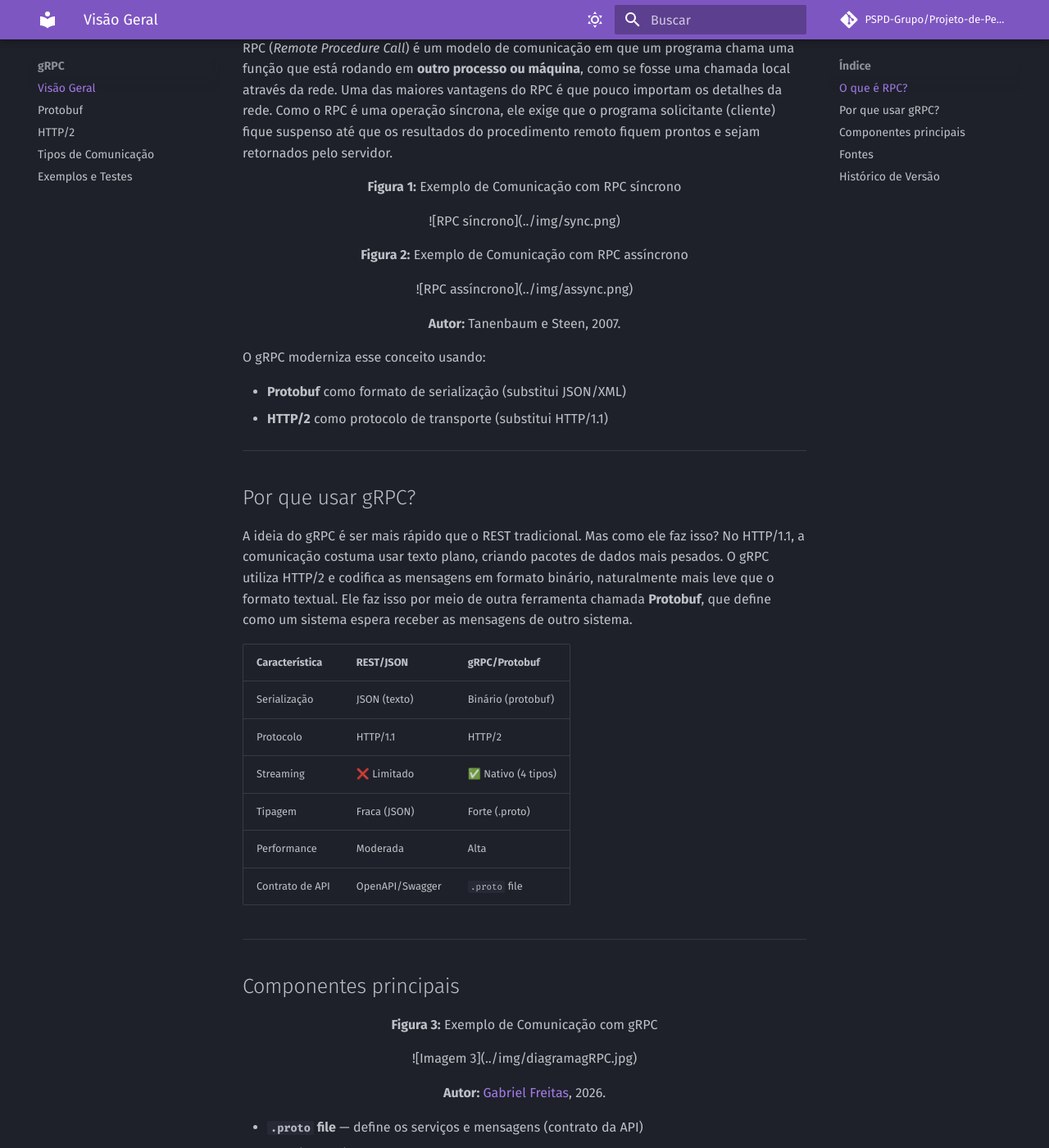
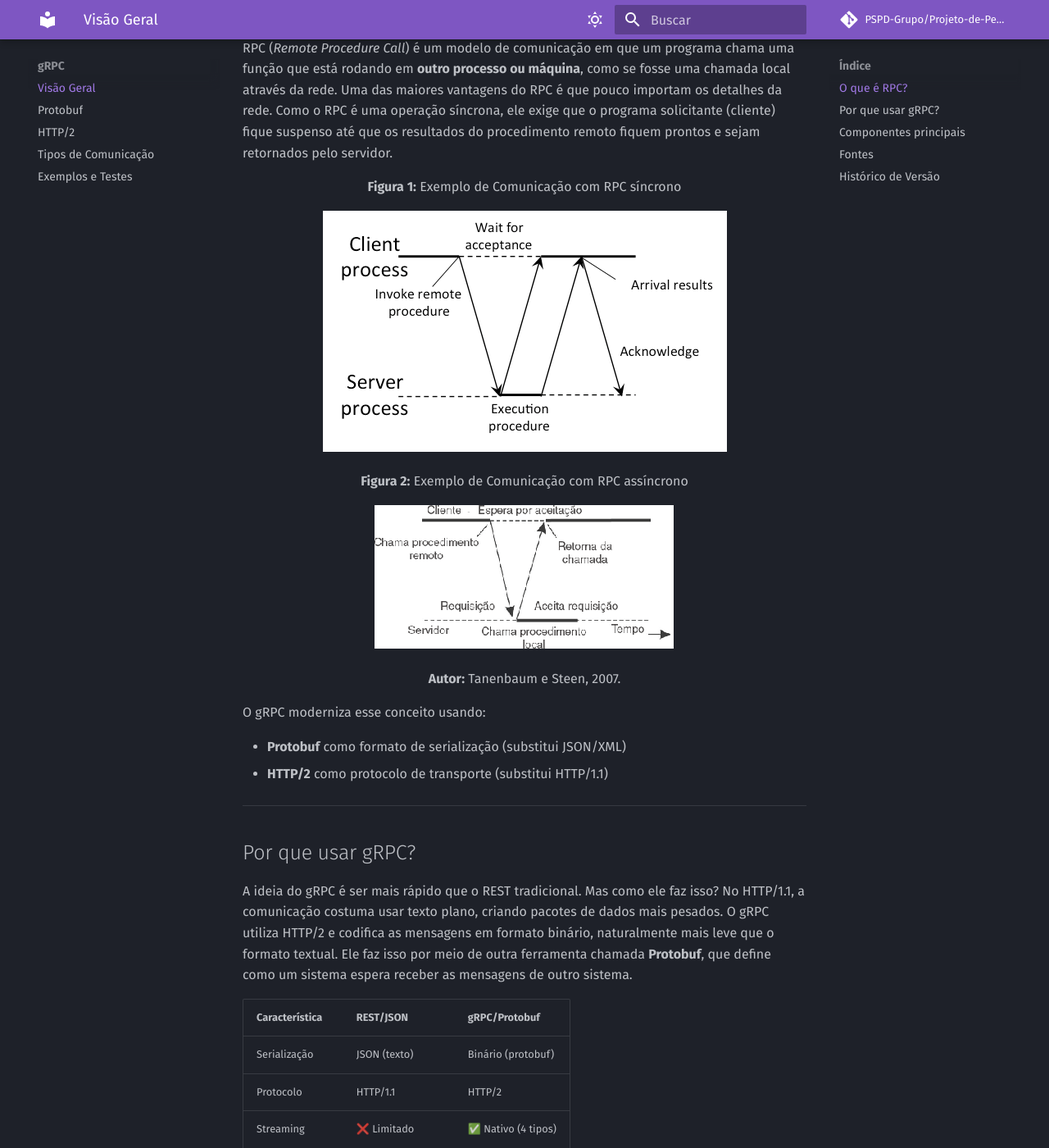
Before and after one commit to PSPD-Grupo/Projeto-de-Pesquisa, an MkDocs documentation site: the page built from docs/grpc/index.md, in a window 1280 px wide and 1400 px high, scrolled down 427 px. Shown: the whole window at 82% size. Built offline with MkDocs 1.6.1 and Material for MkDocs 9.7.7, drawn with Linux system fonts in a browser that asks for light colours; comment, search, counter and statistics services are not loaded.

Commit message:
docs: corrige renderizacao de imagens usando tags HTML img

```diff
--- a/docs/grpc/index.md
+++ b/docs/grpc/index.md
@@ -13,11 +13,11 @@ Uma das maiores vantagens do RPC é que pouco importam os detalhes da rede. Como
 <div align="center">
 <font size="3"><p style="text-align: center"><b>Figura 1:</b> Exemplo de Comunicação com RPC síncrono</p></font>
 
-![RPC síncrono](../img/sync.png)
+<img src="../img/sync.png" alt="RPC síncrono" style="max-width: 100%; height: auto;">
 
 <font size="3"><p style="text-align: center"><b>Figura 2:</b> Exemplo de Comunicação com RPC assíncrono</p></font>
 
-![RPC assíncrono](../img/assync.png)
+<img src="../img/assync.png" alt="RPC assíncrono" style="max-width: 100%; height: auto;">
 
 <font size="3"><p style="text-align: center"><b>Autor:</b> Tanenbaum e Steen, 2007.</p></font>
 </div>
@@ -52,7 +52,7 @@ No HTTP/1.1, a comunicação costuma usar texto plano, criando pacotes de dados
 <div align="center">
 <font size="3"><p style="text-align: center"><b>Figura 3:</b> Exemplo de Comunicação com gRPC</p></font>
 
-![Imagem 3](../img/diagramagRPC.jpg)
+<img src="../img/diagramagRPC.jpg" alt="Exemplo de Comunicação com gRPC" style="max-width: 100%; height: auto;">
 
 <font size="3"><p style="text-align: center"><b>Autor:</b> <a href="https://github.com/gabrielfreitass1">Gabriel Freitas</a>, 2026.</p></font>
 </div>
```
Also changed, not shown: docs/especificacao.md (+1 -1 lines), docs/microsservicos/arquitetura.md (+1 -1 lines).
